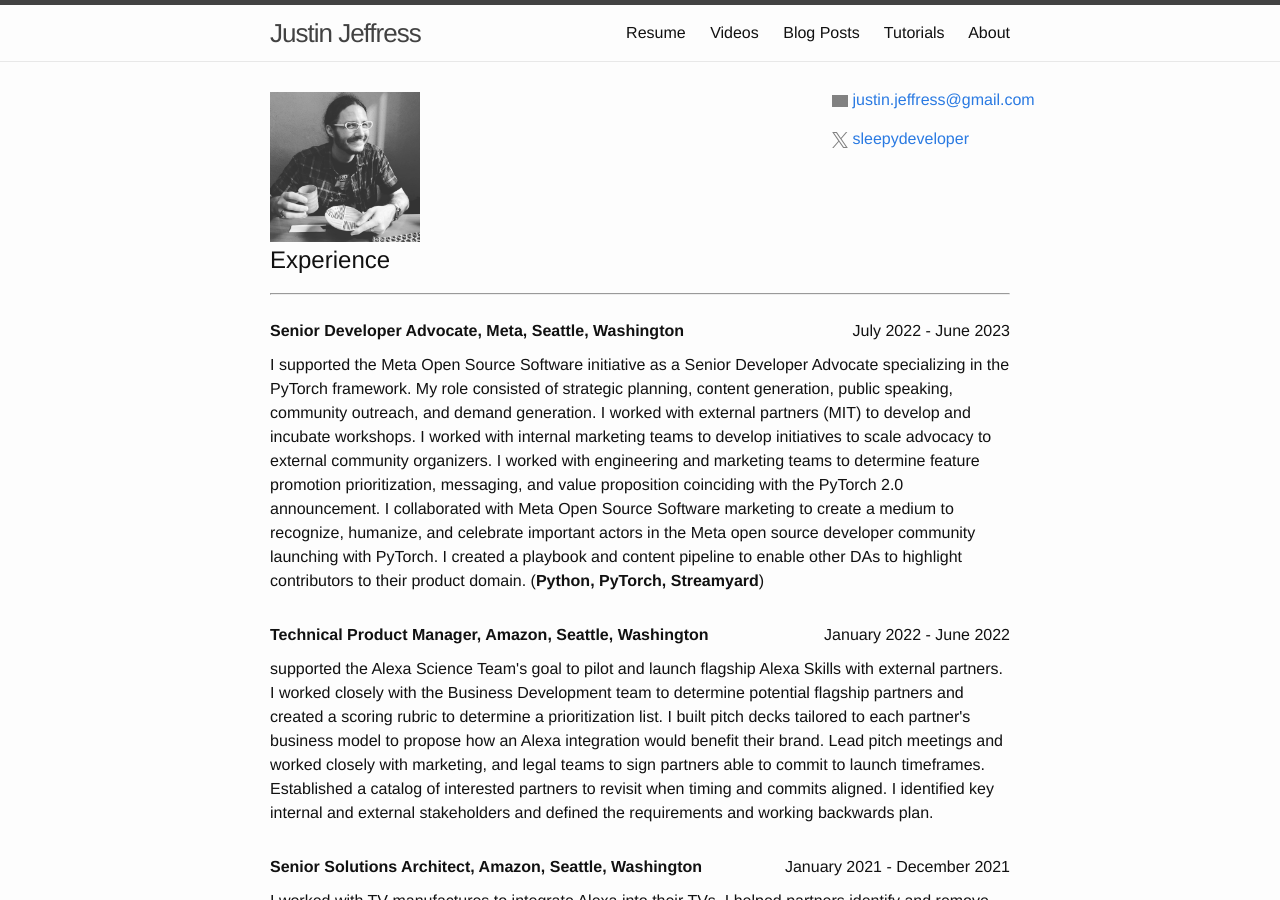
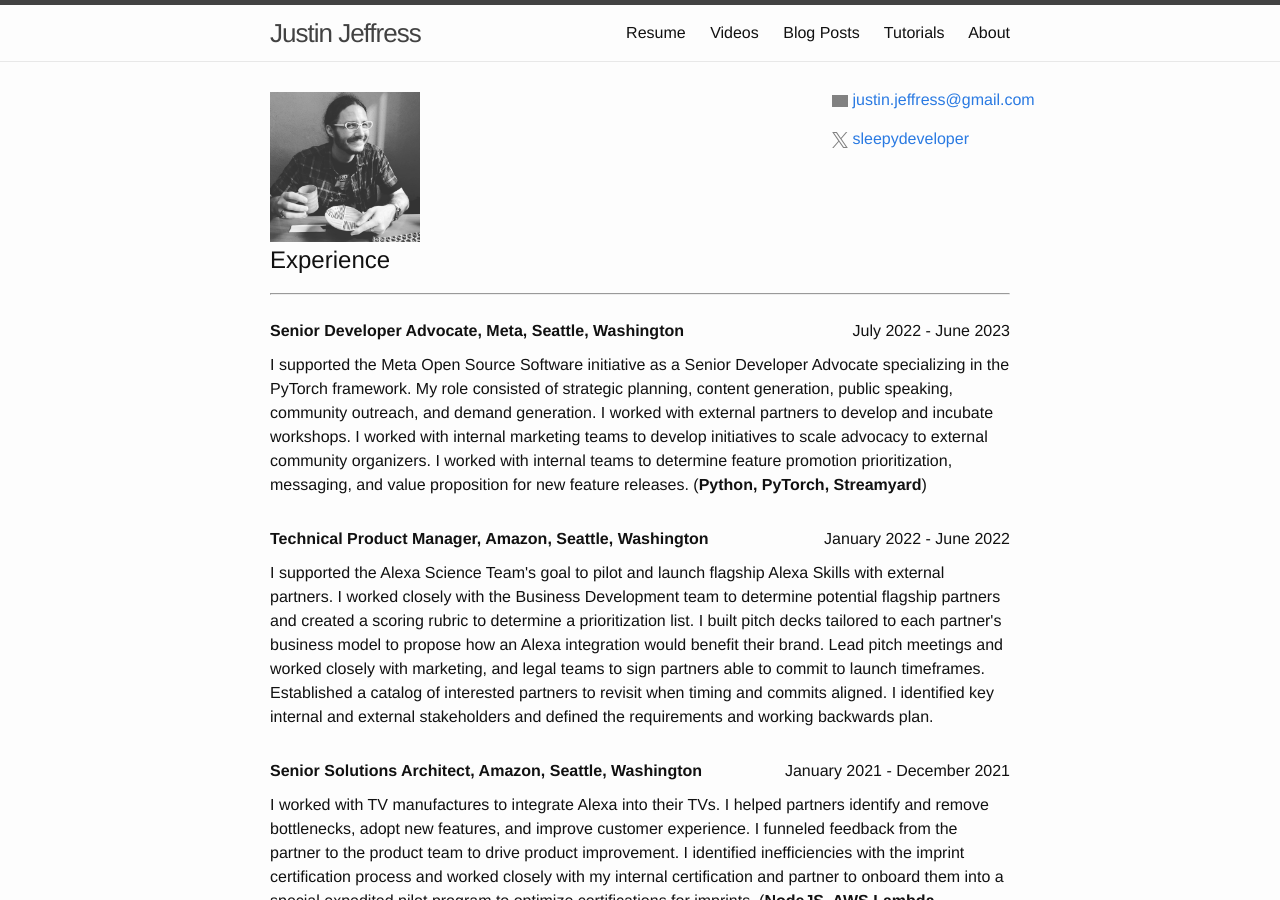
Before and after one commit to SleepyDeveloper/sleepydeveloper.github.io, a Jekyll site: the page built from index.html, in a window 1280 px wide and 900 px high. Built offline with Jekyll 4.4.1, drawn with Linux system fonts in a browser that asks for light colours.

Commit message:
updated descriptions

```diff
--- a/_data/work-experience.yml
+++ b/_data/work-experience.yml
@@ -2,14 +2,14 @@
   title:  Senior Developer Advocate
   location: Seattle, Washington
   duration: July 2022 - June 2023
-  description: I supported the Meta Open Source Software initiative as a Senior Developer Advocate specializing in the PyTorch framework. My role consisted of strategic planning, content generation, public speaking, community outreach, and demand generation. I worked with external partners (MIT) to develop and incubate workshops. I worked with internal marketing teams to develop initiatives to scale advocacy to external community organizers. I worked with engineering and marketing teams to determine feature promotion prioritization, messaging, and value proposition coinciding with the PyTorch 2.0 announcement. I collaborated with Meta Open Source Software marketing to create a medium to recognize, humanize, and celebrate important actors in the Meta open source developer community launching with PyTorch. I created a playbook and content pipeline to enable other DAs to highlight contributors to their product domain.
+  description: I supported the Meta Open Source Software initiative as a Senior Developer Advocate specializing in the PyTorch framework. My role consisted of strategic planning, content generation, public speaking, community outreach, and demand generation. I worked with external partners to develop and incubate workshops. I worked with internal marketing teams to develop initiatives to scale advocacy to external community organizers. I worked with internal teams to determine feature promotion prioritization, messaging, and value proposition for new feature releases.
   technologies: Python, PyTorch, Streamyard
 
 - company: Amazon
   title: Technical Product Manager
   location: Seattle, Washington
   duration: January 2022 - June 2022
-  description: supported the Alexa Science Team's goal to pilot and launch flagship Alexa Skills with external partners. I worked closely with the Business Development team to determine potential flagship partners and created a scoring rubric to determine a prioritization list. I built pitch decks tailored to each partner's business model to propose how an Alexa integration would benefit their brand. Lead pitch meetings and worked closely with marketing, and legal teams to sign partners able to commit to launch timeframes. Established a catalog of interested partners to revisit when timing and commits aligned. I identified key internal and external stakeholders and defined the requirements and working backwards plan.
+  description: I supported the Alexa Science Team's goal to pilot and launch flagship Alexa Skills with external partners. I worked closely with the Business Development team to determine potential flagship partners and created a scoring rubric to determine a prioritization list. I built pitch decks tailored to each partner's business model to propose how an Alexa integration would benefit their brand. Lead pitch meetings and worked closely with marketing, and legal teams to sign partners able to commit to launch timeframes. Established a catalog of interested partners to revisit when timing and commits aligned. I identified key internal and external stakeholders and defined the requirements and working backwards plan.
   technologies:
 
 - company: Amazon
```
